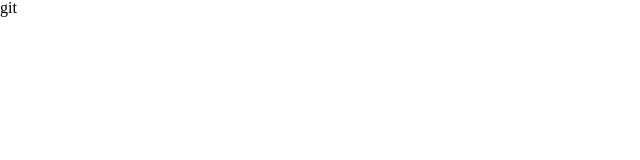
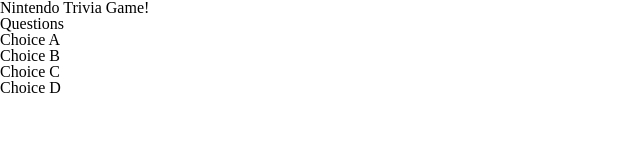
Before and after one commit to alejandro-loja/TriviaGame, a plain HTML site: page index.html in a window 1280 px wide. Shown: the whole page, without its empty margins (0-640 px from the left). Drawn offline with nearby package versions, Linux system fonts and the light colour scheme.

Commit message:
initial2

```diff
--- a/index.html
+++ b/index.html
@@ -1,4 +1,4 @@
-git <!DOCTYPE html>
+<!DOCTYPE html>
 <html lang="en">
 
 <head>
@@ -7,15 +7,22 @@ git <!DOCTYPE html>
     <meta charset="UTF-8">
     <meta name="viewport" content="width=device-width, initial-scale=1.0">
     <meta http-equiv="X-UA-Compatible" content="ie=edge">
-    <title>Document</title>
+    <title>Nintendo Trivia Game</title>
 </head>
 
+<body>
+        <header>Nintendo Trivia Game!</header>
+        <div class="main-container">
+            <h1>Questions</h1>
+            <div class="question-container">
+                <div class="question-choice" id="a">Choice A</div>
+                <div class="question-choice" id="b">Choice B</div>
+                <div class="question-choice" id="c">Choice C</div>
+                <div class="question-choice" id="d">Choice D</div>
+            </div>
+        </div>
 
-
-<body>
-
-
-        <script src="https://cdnjs.cloudflare.com/ajax/libs/jquery/3.2.1/jquery.min.js"></script>
-        <script type="text/javascript" src="assets/javascript/app.js"></script>
+    <script src="https://cdnjs.cloudflare.com/ajax/libs/jquery/3.2.1/jquery.min.js"></script>
+    <script type="text/javascript" src="assets/javascript/app.js"></script>
 </body>
 </html>
```
